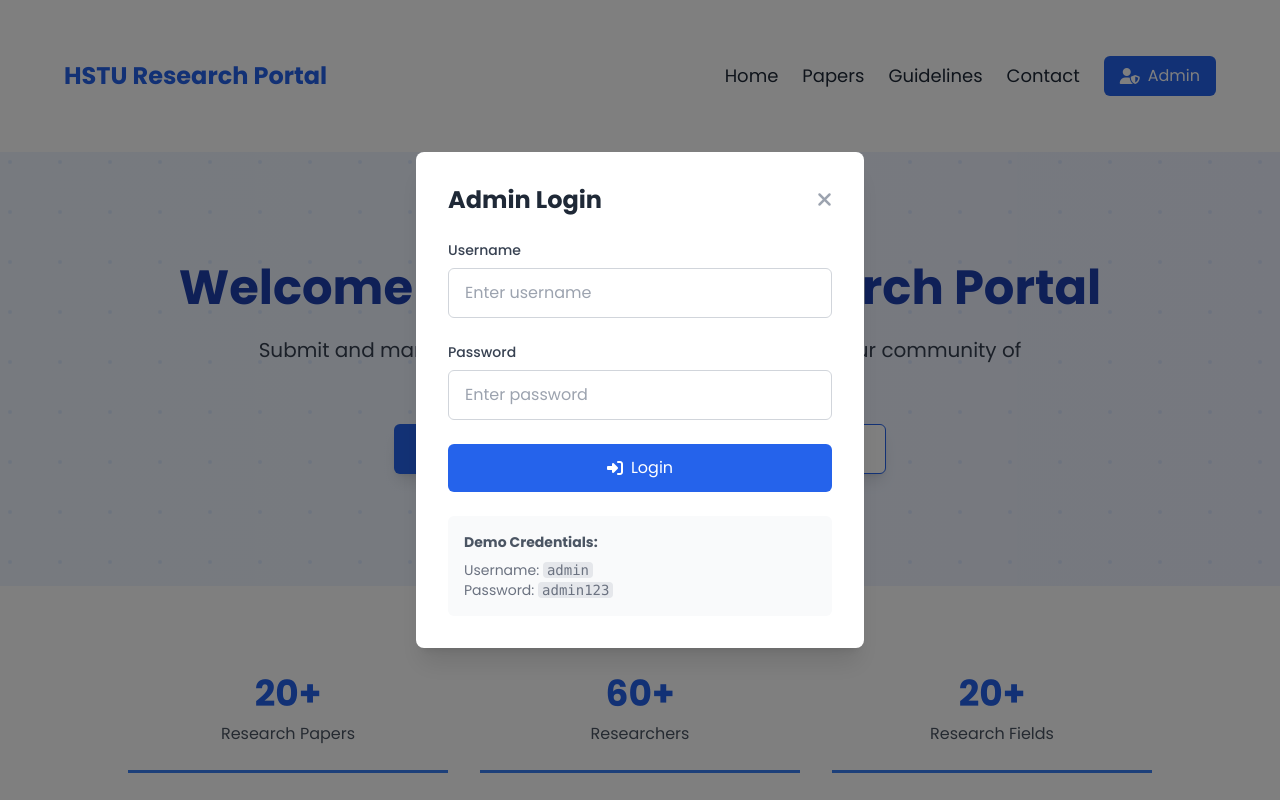
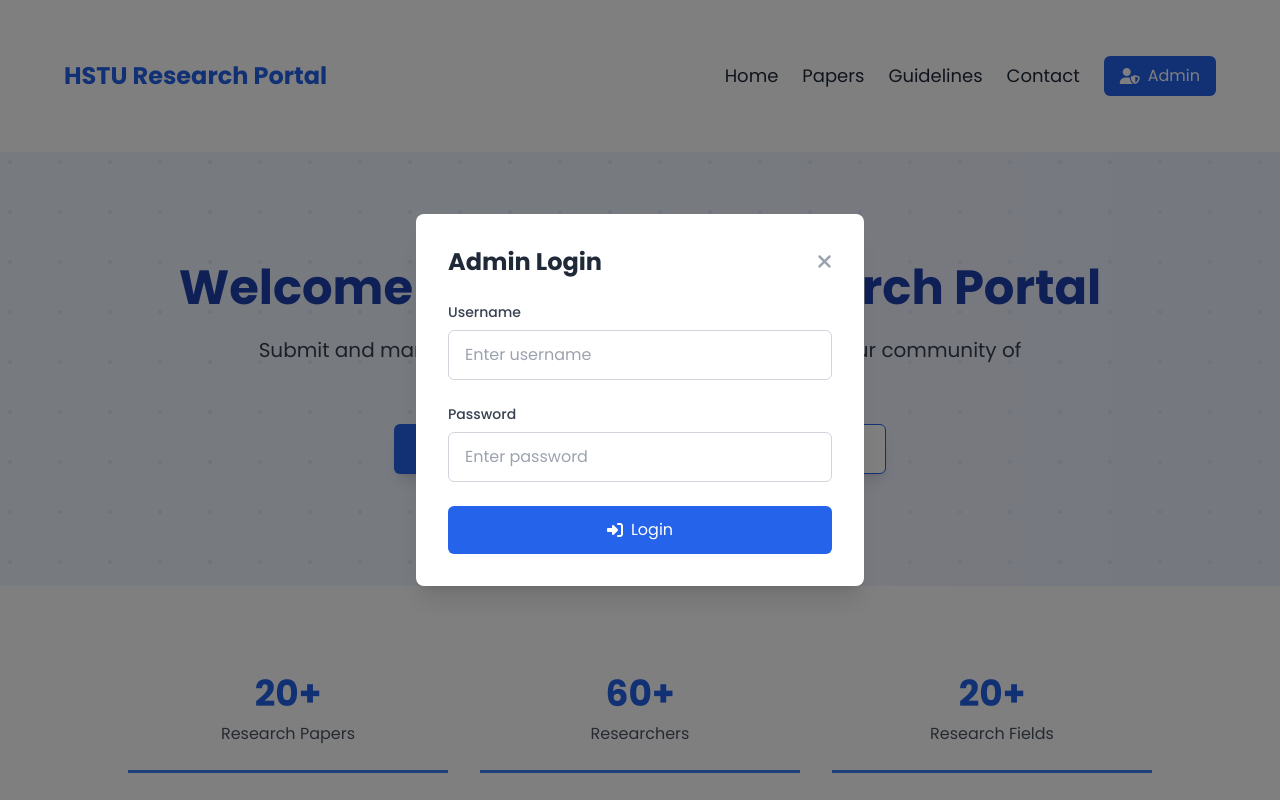
Before and after one commit to RidwanShuvo/ResearchPortalFront, a React (Vite) app: page / in a window 1280 px wide. Both pictures are taken after a click on the button "Admin". Shown: the top 800 px of the page. Built offline with nearby package versions, Linux system fonts and the light colour scheme; no server answers.

Commit message:
Update AdminLogin.jsx

```diff
--- a/src/components/AdminLogin.jsx
+++ b/src/components/AdminLogin.jsx
@@ -123,7 +123,7 @@
           </button>
         </form>
 
-        <div className="mt-6 p-4 bg-gray-50 rounded-md">
+{/*         <div className="mt-6 p-4 bg-gray-50 rounded-md">
           <p className="text-sm text-gray-600 mb-2">
             <strong>Demo Credentials:</strong>
           </p>
@@ -133,7 +133,7 @@
           <p className="text-sm text-gray-500">
             Password: <code className="bg-gray-200 px-1 rounded">admin123</code>
           </p>
-        </div>
+        </div> */}
       </div>
     </div>
   );
```
